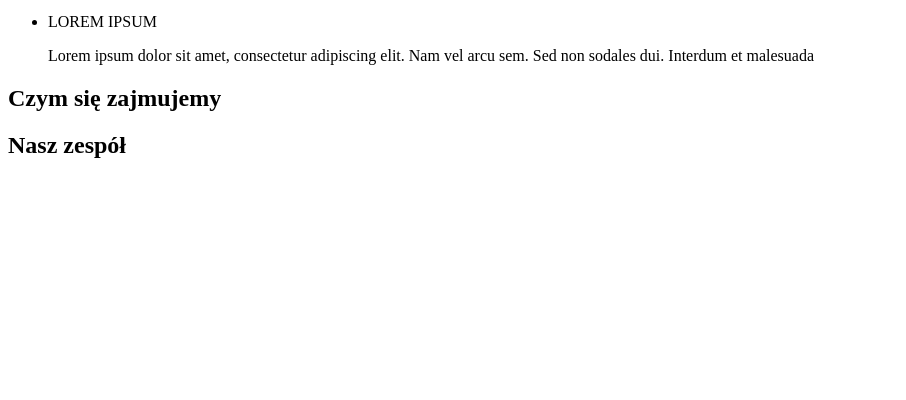
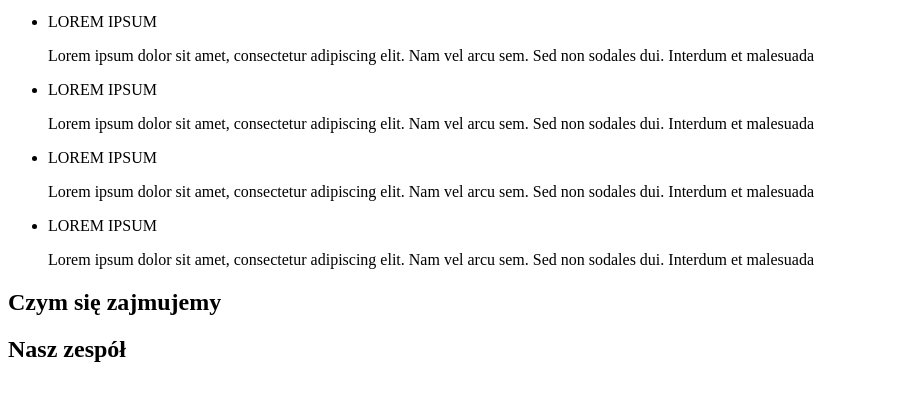
Before and after one commit to Zakwas13/goit-markup-hw-01, a plain HTML site: page index.html in a window 1280 px wide. Shown: the part 148-548 px from the top of the page, without its empty margins (0-906 px from the left). Drawn offline with Linux system fonts and the light colour scheme.

Commit message:
first html init

```diff
--- a/index.html
+++ b/index.html
@@ -21,7 +21,9 @@
         <button type="button">Zamów usługę</button>
         <ul>
             <li><p>LOREM IPSUM</p>Lorem ipsum dolor sit amet, consectetur adipiscing elit. Nam vel arcu sem. Sed non sodales dui. Interdum et malesuada</li>
-
+            <li><p>LOREM IPSUM</p>Lorem ipsum dolor sit amet, consectetur adipiscing elit. Nam vel arcu sem. Sed non sodales dui. Interdum et malesuada</li>
+            <li><p>LOREM IPSUM</p>Lorem ipsum dolor sit amet, consectetur adipiscing elit. Nam vel arcu sem. Sed non sodales dui. Interdum et malesuada</li>
+            <li><p>LOREM IPSUM</p>Lorem ipsum dolor sit amet, consectetur adipiscing elit. Nam vel arcu sem. Sed non sodales dui. Interdum et malesuada</li>
         </ul>
         <h2>Czym się zajmujemy</h2>
         <h2>Nasz zespół</h2>
```
